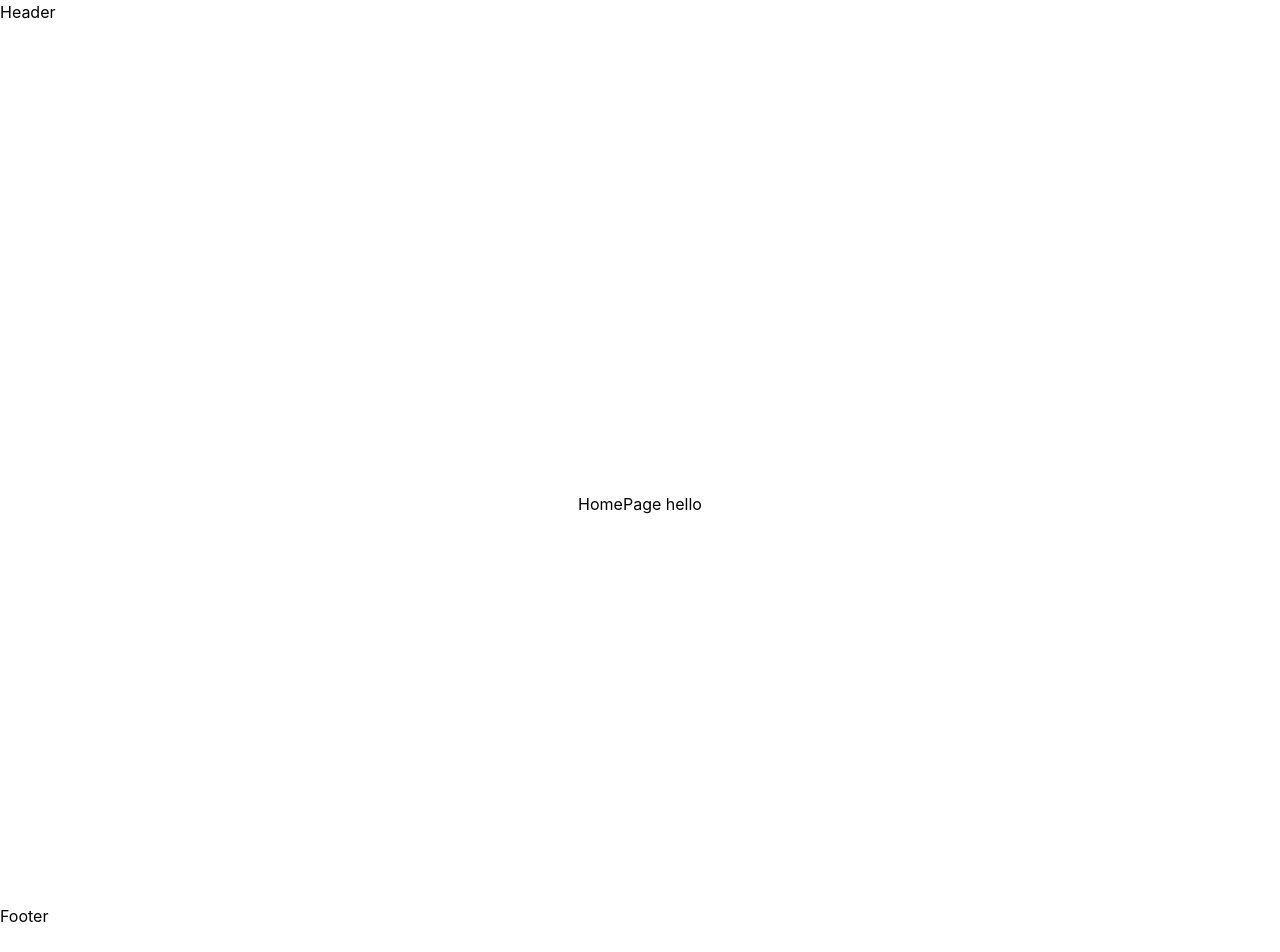
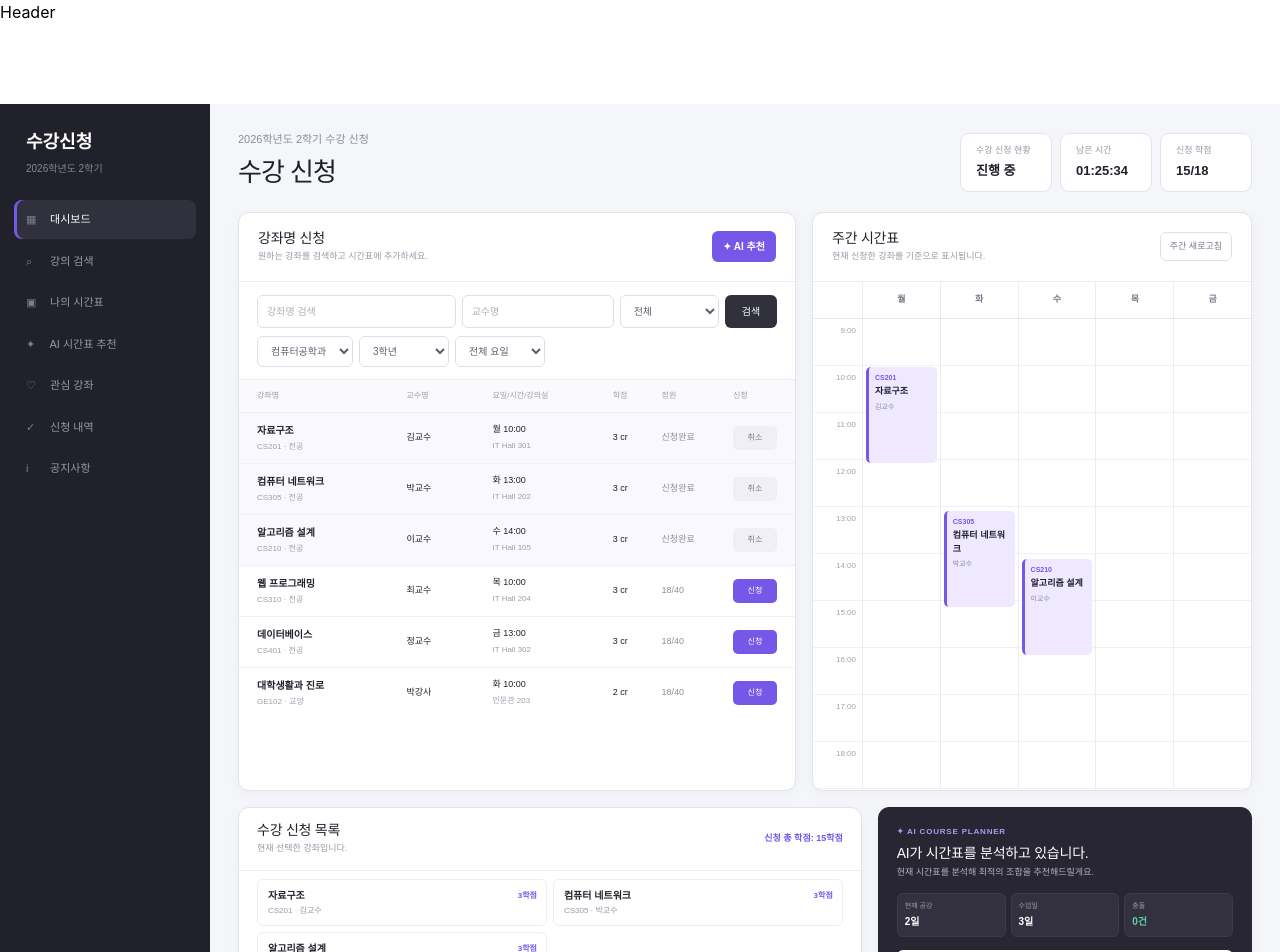
Before and after one commit to Jongho-Lee-dev/course-recommendation-timetable, a React (Vite) app in the folder frontend/: page / in a window 1280 px wide. Shown: the top 952 px of the page. Before the commit the page ends 928 px from the top, so only its background shows below. Built offline with nearby package versions, Linux system fonts and the light colour scheme.

Commit message:
feat: improve course registration dashboard UI

```diff
--- a/frontend/src/pages/HomePage.tsx
+++ b/frontend/src/pages/HomePage.tsx
@@ -1,9 +1,190 @@
+import { useState } from "react";
+import "./HomePage.css";
+
+type Course = {
+  code: string;
+  name: string;
+  professor: string;
+  time: string;
+  room: string;
+  credits: number;
+  department: string;
+  category: string;
+  day: string;
+  start: number;
+  end: number;
+};
+
+const courses: Course[] = [
+  { code: "CS201", name: "자료구조", professor: "김교수", time: "월 10:00", room: "IT Hall 301", credits: 3, department: "컴퓨터공학과", category: "전공", day: "월", start: 10, end: 12 },
+  { code: "CS305", name: "컴퓨터 네트워크", professor: "박교수", time: "화 13:00", room: "IT Hall 202", credits: 3, department: "컴퓨터공학과", category: "전공", day: "화", start: 13, end: 15 },
+  { code: "CS210", name: "알고리즘 설계", professor: "이교수", time: "수 14:00", room: "IT Hall 105", credits: 3, department: "컴퓨터공학과", category: "전공", day: "수", start: 14, end: 16 },
+  { code: "CS310", name: "웹 프로그래밍", professor: "최교수", time: "목 10:00", room: "IT Hall 204", credits: 3, department: "소프트웨어학과", category: "전공", day: "목", start: 10, end: 12 },
+  { code: "CS401", name: "데이터베이스", professor: "정교수", time: "금 13:00", room: "IT Hall 302", credits: 3, department: "컴퓨터공학과", category: "전공", day: "금", start: 13, end: 16 },
+  { code: "GE102", name: "대학생활과 진로", professor: "박강사", time: "화 10:00", room: "인문관 203", credits: 2, department: "교양", category: "교양", day: "화", start: 10, end: 12 },
+];
+
+const days = ["월", "화", "수", "목", "금"];
+const hours = Array.from({ length: 10 }, (_, i) => i + 9);
 
 export default function HomePage() {
+  const [keyword, setKeyword] = useState("");
+  const [selected, setSelected] = useState<Course[]>(courses.slice(0, 3));
+  const [credits, setCredits] = useState(15);
+  const [aiLoading, setAiLoading] = useState(false);
+  const [aiMessage, setAiMessage] = useState("현재 시간표를 분석해 최적의 조합을 추천해드릴게요.");
+
+  const filteredCourses = courses.filter((course) =>
+    `${course.name} ${course.code} ${course.professor}`.toLowerCase().includes(keyword.toLowerCase()),
+  );
+
+  const toggleCourse = (course: Course) => {
+    const exists = selected.some((item) => item.code === course.code);
+    if (exists) {
+      setSelected((prev) => prev.filter((item) => item.code !== course.code));
+      setCredits((prev) => prev - course.credits);
+      return;
+    }
+    if (selected.length >= 6 || credits + course.credits > 18) return;
+    setSelected((prev) => [...prev, course]);
+    setCredits((prev) => prev + course.credits);
+  };
+
+  const generateAi = () => {
+    setAiLoading(true);
+    setTimeout(() => {
+      setAiLoading(false);
+      setAiMessage("현재 선택 과목 기준으로 공강과 수업일을 고려한 시간표를 찾았습니다.");
+    }, 700);
+  };
+
   return (
-    <div className="flex min-h-screen justify-center items-center">
-      HomePage
-      hello
-      </div>
-  )
+    <div className="course-page">
+      <aside className="course-sidebar">
+        <div className="sidebar-title">수강신청</div>
+        <div className="sidebar-subtitle">2026학년도 2학기</div>
+        <nav className="sidebar-nav">
+          <button className="active"><span>▦</span> 대시보드</button>
+          <button><span>⌕</span> 강의 검색</button>
+          <button><span>▣</span> 나의 시간표</button>
+          <button><span>✦</span> AI 시간표 추천</button>
+          <button><span>♡</span> 관심 강좌</button>
+          <button><span>✓</span> 신청 내역</button>
+          <button><span>i</span> 공지사항</button>
+        </nav>
+        <div className="sidebar-profile">
+          <div className="profile-avatar">김</div>
+          <div>
+            <strong>김도현</strong>
+            <small>컴퓨터공학과 · 3학년</small>
+          </div>
+        </div>
+      </aside>
+
+      <main className="course-main">
+        <section className="course-heading">
+          <div>
+            <div className="heading-kicker">2026학년도 2학기 수강 신청</div>
+            <h1>수강 신청</h1>
+          </div>
+          <div className="heading-status">
+            <div><span>수강 신청 현황</span><strong>진행 중</strong></div>
+            <div><span>남은 시간</span><strong>01:25:34</strong></div>
+            <div><span>신청 학점</span><strong>{credits}/18</strong></div>
+          </div>
+        </section>
+
+        <div className="content-grid">
+          <section className="registration-panel panel">
+            <div className="panel-title-row">
+              <div>
+                <h2>강좌명 신청</h2>
+                <p>원하는 강좌를 검색하고 시간표에 추가하세요.</p>
+              </div>
+              <button className="ai-mini-button" onClick={generateAi}>✦ AI 추천</button>
+            </div>
+
+            <div className="search-box">
+              <input value={keyword} onChange={(e) => setKeyword(e.target.value)} placeholder="강좌명 검색" />
+              <input placeholder="교수명" />
+              <select defaultValue="전체">
+                <option>전체</option><option>전공</option><option>교양</option>
+              </select>
+              <button>검색</button>
+            </div>
+
+            <div className="filter-row">
+              <select defaultValue="컴퓨터공학과"><option>컴퓨터공학과</option><option>전체 학과</option></select>
+              <select defaultValue="3학년"><option>3학년</option><option>전체 학년</option></select>
+              <select defaultValue="전체 요일"><option>전체 요일</option><option>월</option><option>화</option><option>수</option><option>목</option><option>금</option></select>
+            </div>
+
+            <div className="course-table">
+              <div className="table-head">
+                <span>강좌명</span><span>교수명</span><span>요일/시간/강의실</span><span>학점</span><span>정원</span><span>신청</span>
+              </div>
+              {filteredCourses.map((course) => {
+                const isSelected = selected.some((item) => item.code === course.code);
+                return (
+                  <div className={`course-row ${isSelected ? "selected" : ""}`} key={course.code}>
+                    <div><b>{course.name}</b><small>{course.code} · {course.category}</small></div>
+                    <span>{course.professor}</span>
+                    <span>{course.time}<small>{course.room}</small></span>
+                    <span>{course.credits} cr</span>
+                    <span className="capacity">{isSelected ? "신청완료" : "18/40"}</span>
+                    <button className={isSelected ? "done" : "apply"} onClick={() => toggleCourse(course)}>{isSelected ? "취소" : "신청"}</button>
+                  </div>
+                );
+              })}
+            </div>
+          </section>
+
+          <section className="timetable-panel panel">
+            <div className="panel-title-row">
+              <div><h2>주간 시간표</h2><p>현재 신청한 강좌를 기준으로 표시됩니다.</p></div>
+              <button className="outline-button">주간 새로고침</button>
+            </div>
+            <div className="timetable">
+              <div className="time-labels"><div className="corner" />{hours.map((hour) => <div key={hour}>{hour}:00</div>)}</div>
+              <div className="days-wrap">
+                <div className="day-head">{days.map((day) => <div key={day}>{day}</div>)}</div>
+                <div className="calendar-grid">
+                  {days.map((day) => (
+                    <div className="day-column" key={day}>
+                      {hours.map((hour) => <div className="hour-cell" key={hour} />)}
+                      {selected.filter((course) => course.day === day).map((course) => (
+                        <div className="schedule-card" key={course.code} style={{ top: `${(course.start - 9) * 48}px`, height: `${(course.end - course.start) * 48}px` }}>
+                          <b>{course.code}</b><strong>{course.name}</strong><small>{course.professor}</small>
+                        </div>
+                      ))}
+                    </div>
+                  ))}
+                </div>
+              </div>
+            </div>
+          </section>
+        </div>
+
+        <section className="bottom-grid">
+          <div className="selected-panel panel">
+            <div className="panel-title-row compact">
+              <div><h2>수강 신청 목록</h2><p>현재 선택한 강좌입니다.</p></div>
+              <strong className="credit-total">신청 총 학점: {credits}학점</strong>
+            </div>
+            <div className="selected-list">
+              {selected.map((course) => <div className="selected-item" key={course.code}><span>{course.name}</span><small>{course.code} · {course.professor}</small><b>{course.credits}학점</b></div>)}
+            </div>
+          </div>
+
+          <div className="ai-result panel">
+            <div className="ai-badge">✦ AI COURSE PLANNER</div>
+            <h2>AI가 시간표를 분석하고 있습니다.</h2>
+            <p>{aiMessage}</p>
+            <div className="ai-stats"><div><span>현재 공강</span><b>{5 - new Set(selected.map((c) => c.day)).size}일</b></div><div><span>수업일</span><b>{new Set(selected.map((c) => c.day)).size}일</b></div><div><span>충돌</span><b className="safe">0건</b></div></div>
+            <button className="ai-main-button" onClick={generateAi} disabled={aiLoading}>{aiLoading ? "AI가 분석 중..." : "✦ 최적 시간표 추천받기"}</button>
+          </div>
+        </section>
+      </main>
+    </div>
+  );
 }
```
Also changed, not shown: frontend/src/pages/HomePage.css (line endings or trailing spaces).
